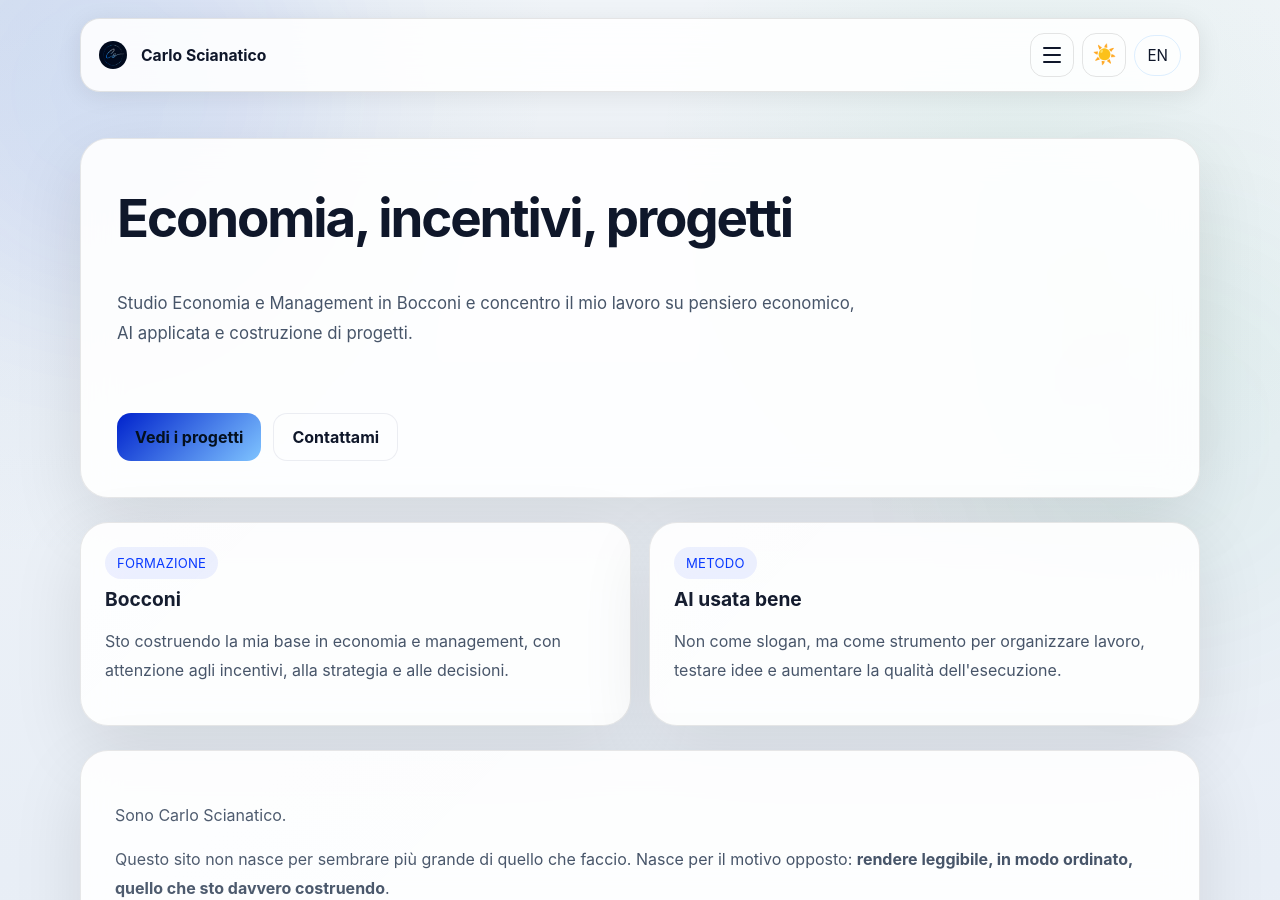
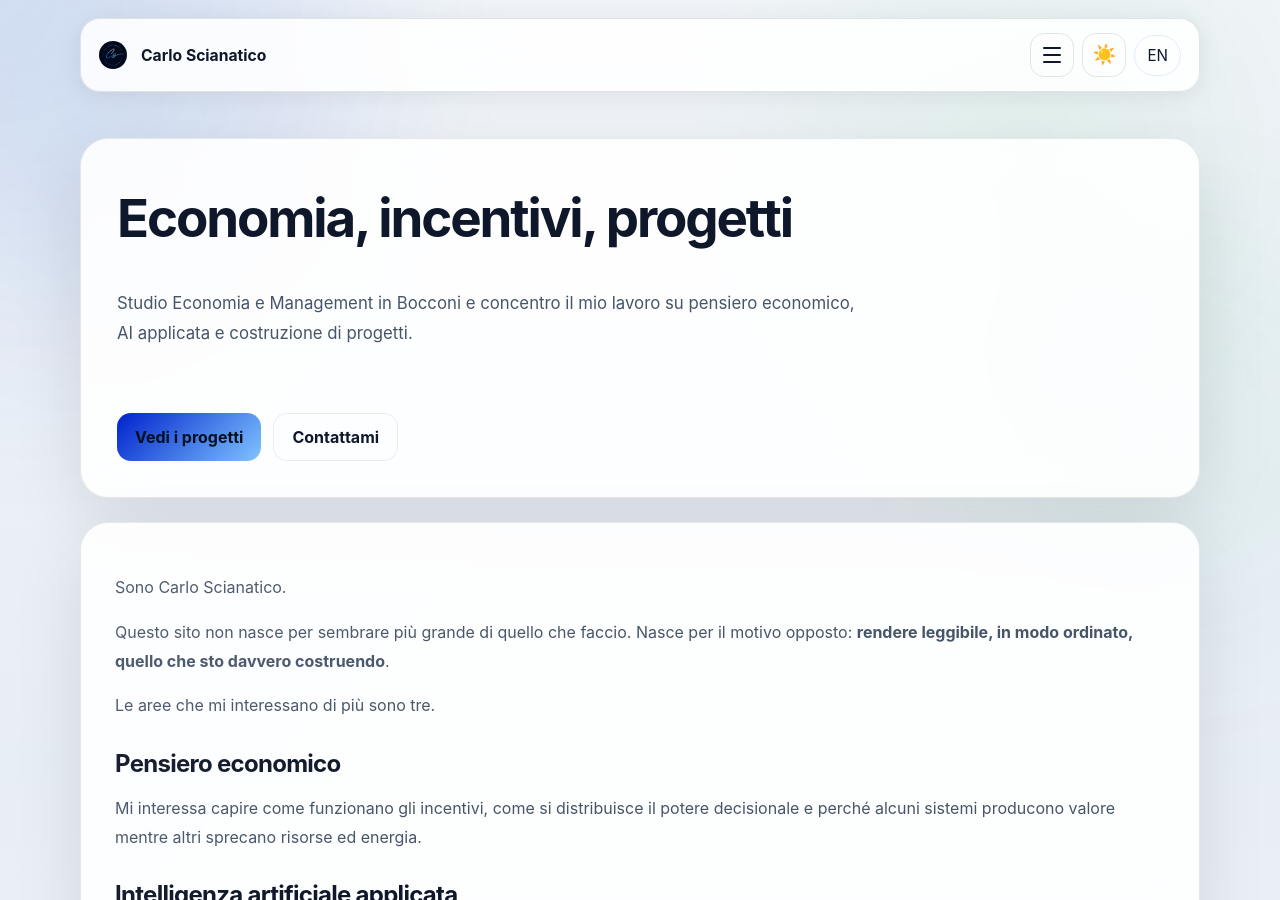
Before and after one commit to carloscianatico/carloscianatico.github.io, a Jekyll site: the page built from about.md, in a window 1280 px wide and 900 px high. Built offline with Jekyll 4.4.1, drawn with Linux system fonts in a browser that asks for light colours; part of the change alters nothing that is shown.

Commit message:
Update about.md

```diff
--- a/about.md
+++ b/about.md
@@ -12,12 +12,12 @@ hero_links:
   - label: Contattami
     url: "/contact/"
 cards:
-  - kicker: Formazione
-    title: "Bocconi"
-    text: "Sto costruendo la mia base in economia e management, con attenzione agli incentivi, alla strategia e alle decisioni."
-  - kicker: Metodo
-    title: "AI usata bene"
-    text: "Non come slogan, ma come strumento per organizzare lavoro, testare idee e aumentare la qualità dell'esecuzione."
+#  - kicker: Formazione
+#    title: "Bocconi"
+#    text: "Sto costruendo la mia base in economia e management, con attenzione agli incentivi, alla strategia e alle decisioni."
+#  - kicker: Metodo
+#    title: "AI usata bene"
+#    text: "Non come slogan, ma come strumento per organizzare lavoro, testare idee e aumentare la qualità dell'esecuzione."
 #  - kicker: Direzione
 #    title: "Progetti e scrittura"
 #    text: "Mi interessa costruire cose vere e spiegare solo idee abbastanza solide da meritare spazio pubblico."
```
